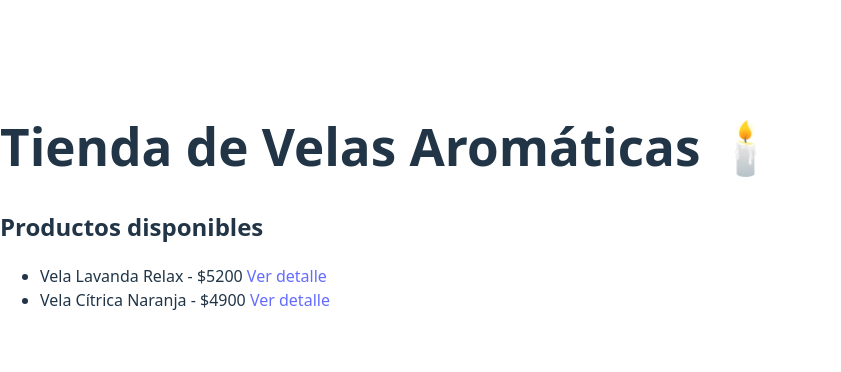
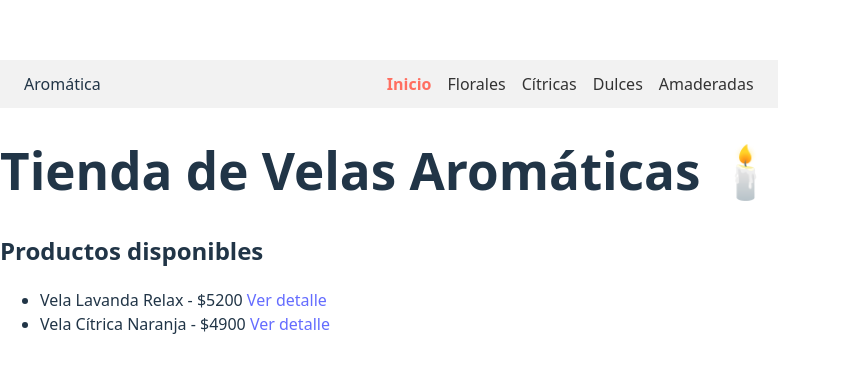
Before and after one commit to JuanVignolles/EntregaFinalVignolles, a React (Vite) app: page / in a window 1280 px wide. Shown: the part 194-566 px from the top of the page, without its empty margins (0-841 px from the left). Built offline with nearby package versions, Linux system fonts and the light colour scheme.

Commit message:
NavBar funcionando por categorias, y css por componentes

```diff
--- a/src/App.jsx
+++ b/src/App.jsx
@@ -1,11 +1,13 @@
 import { Routes, Route } from "react-router-dom";
 import HomePage from "./pages/HomePage.jsx";
+import NavBar from "./components/NavBar.jsx";
 import ProductDetailPage from "./pages/ProductDetailPage.jsx";
 import NotFound from "./pages/NotFound.jsx";
 
 export default function App() {
   return (
     <div>
+      <NavBar />
       <h1>Tienda de Velas Aromáticas 🕯️</h1>
 
       <Routes>
--- /dev/null
+++ b/src/components/NavBar.css
@@ -0,0 +1,19 @@
+.navbar {
+  display: flex;
+  justify-content: space-between;
+  align-items: center;
+  padding: 12px 24px;
+  background-color: #f2f2f2;
+}
+
+.menu a {
+  margin-left: 16px;
+  text-decoration: none;
+  color: #333;
+  font-weight: 500;
+}
+
+.menu a.active {
+  color: #ff6f61; /* color del link activo */
+  font-weight: 700;
+}
--- /dev/null
+++ b/src/components/NavBar.jsx
@@ -0,0 +1,33 @@
+import { NavLink } from "react-router-dom";
+import './NavBar.css';
+
+//  categorías que quiero mostrar
+const categories = [
+  { id: "florales", name: "Florales" },
+  { id: "citricas", name: "Cítricas" },
+  { id: "dulces", name: "Dulces" },
+  { id: "amaderadas", name: "Amaderadas" },
+];
+
+export default function NavBar() {
+  // Función para agregar clase 'active' al link actual
+  const activeClass = ({ isActive }) => (isActive ? "active" : "");
+
+  return (
+    <header className="navbar">
+      <div className="brand">Aromática</div>
+      <nav className="menu">
+        <NavLink to="/" className={activeClass}>Inicio</NavLink>
+        {categories.map((cat) => (
+          <NavLink
+            key={cat.id}
+            to={`/category/${cat.id}`}
+            className={activeClass}
+          >
+            {cat.name}
+          </NavLink>
+        ))}
+      </nav>
+    </header>
+  );
+}
--- a/src/data/products.js
+++ b/src/data/products.js
@@ -1,4 +1,4 @@
 export const products = [
-  { id: "1", title: "Vela Lavanda Relax", category: "florales", price: 5200 },
-  { id: "2", title: "Vela Cítrica Naranja", category: "citricas", price: 4900 },
+  { id: "1", title: "Vela Lavanda Relax", category: "florales", price: 5200, description: "Aroma a lavanda", stock: 10, image: "URL_AQUI" },
+  { id: "2", title: "Vela Cítrica Naranja", category: "citricas", price: 4900, description: "Notas cítricas", stock: 5, image: "URL_AQUI" },
 ];
```
